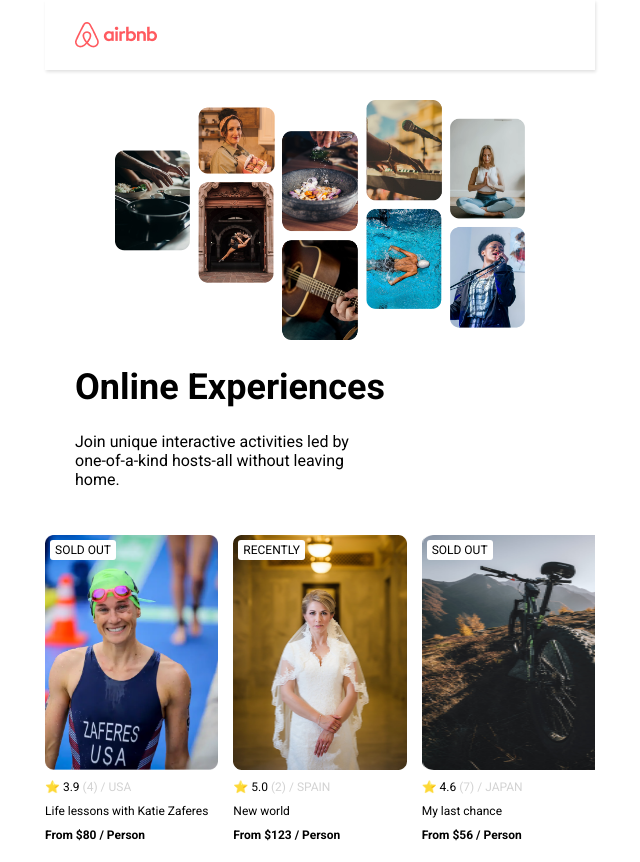
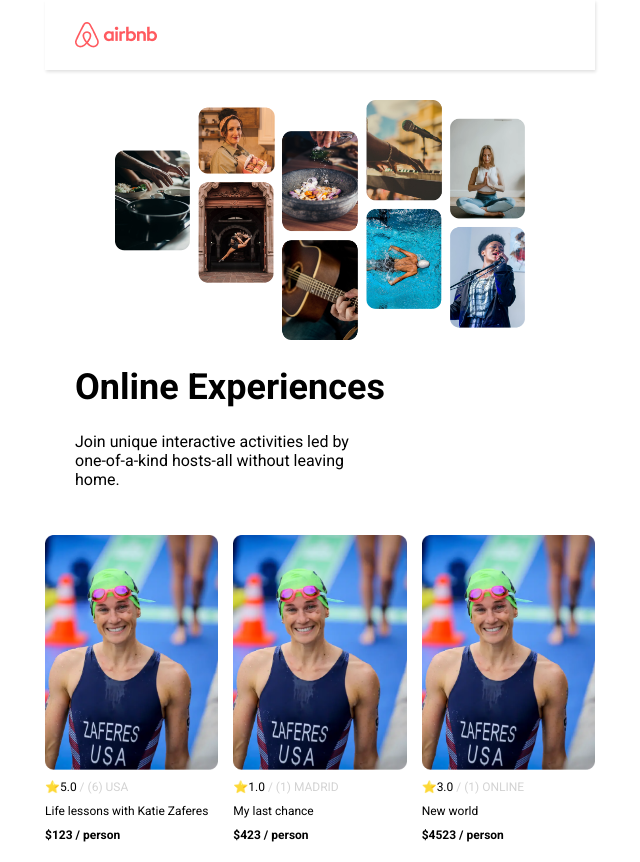
Before and after one commit to luisgcode/airbnb_component_react, a React (Create React App) app: page / in a window 1280 px wide. Shown: the whole page, without its empty margins (320-960 px from the left). Built offline with nearby package versions, Linux system fonts and the light colour scheme.

Commit message:
Fixing bug in images path

```diff
--- a/src/App.js
+++ b/src/App.js
@@ -8,40 +8,26 @@ import experienceOne from "./images/experienceOne.png";
 import experienceTwo from "./images/experienceTwo.png";
 import experienceThree from "./images/experienceThree.png";
 
+import Data from "./components/Data";
+
 function App() {
+  const cards = Data.map(function (item) {
+    return (
+      <Card
+        img={experienceOne}
+        stars={item.stats.rating}
+        number={item.stats.reviewCount}
+        location={item.location}
+        title={item.title}
+        price={item.price}
+      />
+    );
+  });
   return (
     <div className="App">
       <Navbar />
       <Herosection />
-      <div className="Cards">
-        <Card
-          img={experienceOne}
-          status="SOLD OUT"
-          stars="⭐ 3.9"
-          number="(4) /"
-          country="USA"
-          title="Life lessons with Katie Zaferes"
-          price="From $80 / Person"
-        />
-        <Card
-          img={experienceTwo}
-          status="RECENTLY"
-          stars="⭐ 5.0"
-          number="(2) /"
-          country="SPAIN"
-          title="New world"
-          price="From $123 / Person"
-        />
-        <Card
-          img={experienceThree}
-          status="SOLD OUT"
-          stars="⭐ 4.6"
-          number="(7) /"
-          country="JAPAN"
-          title="My last chance"
-          price="From $56 / Person"
-        />
-      </div>
+      <div className="Cards">{cards}</div>
     </div>
   );
 }
--- a/src/components/Card.js
+++ b/src/components/Card.js
@@ -4,15 +4,14 @@ function Card(props) {
   return (
     <div className="Cards ">
       <div className="card ">
-        <span className="status">{props.status}</span>
         <img src={props.img} alt="Experiences" />
         <div className="stats">
-          <span className="rating">{props.stars} </span>
-          <span className="number">{props.number}</span>
-          <span className="country"> {props.country}</span>
+          <span className="rating">⭐{props.stars} </span>
+          <span className="number">/ ({props.number}) </span>
+          <span className="country">{props.location}</span>
         </div>
         <span className="title">{props.title}</span>
-        <span className="price">{props.price}</span>
+        <span className="price">${props.price} / person</span>
       </div>
     </div>
   );
--- /dev/null
+++ b/src/components/Data.js
@@ -0,0 +1,44 @@
+export default [
+  {
+    id: 1,
+    title: "Life lessons with Katie Zaferes",
+    description:
+      "Lorem ipsum dolor sit amet consectetur adipisicing elit. Asperiores deserunt ratione eligendi commodi quo dicta maxime ducimus sint facere, sit corporis sed quam!",
+    price: 123,
+    image: "experienceOne.png",
+    stats: {
+      rating: "5.0",
+      reviewCount: 6,
+    },
+    location: "USA",
+    openSpots: 0,
+  },
+  {
+    id: 2,
+    title: "My last chance",
+    description:
+      "Lorem ipsum dolor sit amet consectetur adipisicing elit. Asperiores deserunt ratione eligendi commodi quo dicta maxime ducimus sint facere, sit corporis sed quam!",
+    price: 423,
+    image: "experienceOne.png",
+    stats: {
+      rating: "1.0",
+      reviewCount: 1,
+    },
+    location: "MADRID",
+    openSpots: 5,
+  },
+  {
+    id: 3,
+    title: "New world",
+    description:
+      "Lorem ipsum dolor sit amet consectetur adipisicing elit. Asperiores deserunt ratione eligendi commodi quo dicta maxime ducimus sint facere, sit corporis sed quam!",
+    price: 4523,
+    image: "experienceOne.png",
+    stats: {
+      rating: "3.0",
+      reviewCount: 1,
+    },
+    location: "ONLINE",
+    openSpots: 3,
+  },
+];
```
